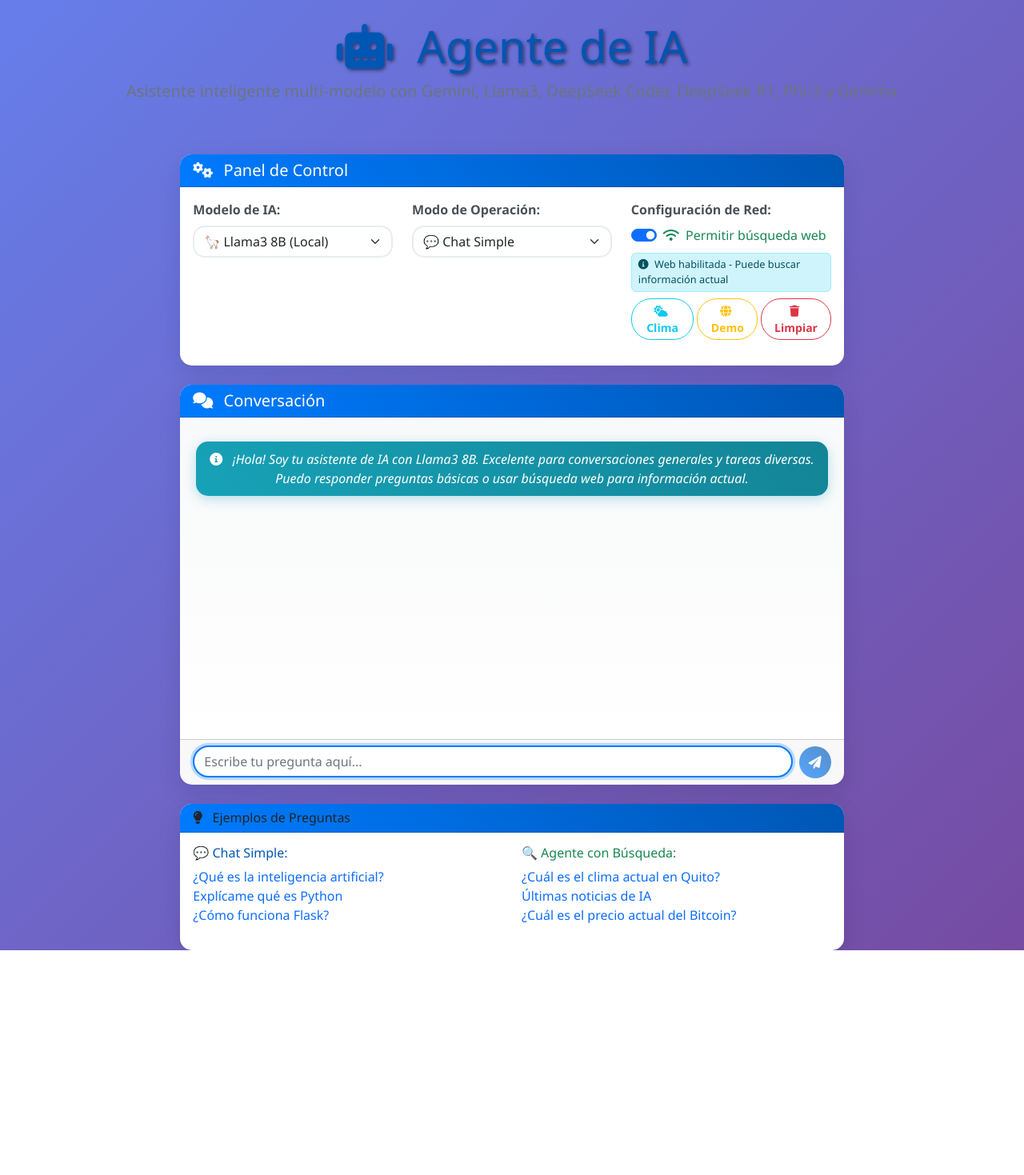
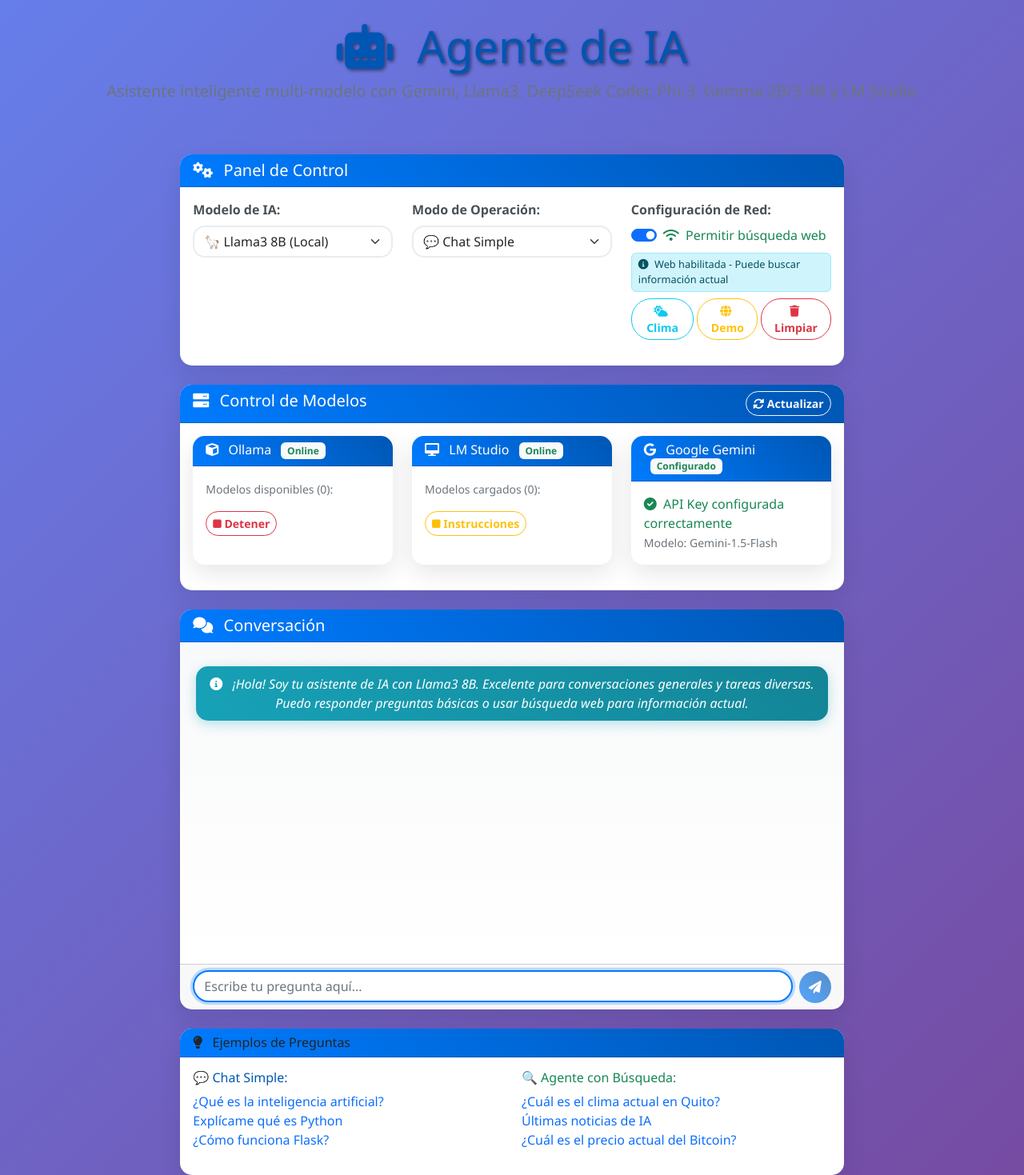
Before and after one commit to kevinarauz/proyecto-agente-ia, a Flask app: page / in a window 1280 px wide. Shown: the whole page at 80% size. Before the commit the page ends 1188 px from the top, so only its background shows below. Run offline with Flask 3, Linux system fonts and the light colour scheme; data that the repository does not hold is empty; some libraries are stand-ins or nearby versions.

Commit message:
Se agrega

```diff
--- a/app.py
+++ b/app.py
@@ -151,9 +151,9 @@
 ollama_models = [
     ('llama3', 'Llama3 8B'),
     ('deepseek-coder', 'DeepSeek Coder'),
-    ('deepseek-r1:8b', 'DeepSeek R1 8B'),
     ('phi3', 'Microsoft Phi-3'),
-    ('gemma:2b', 'Google Gemma 2B')
+    ('gemma:2b', 'Google Gemma 2B'),
+    ('gemma3:4b', 'Google Gemma3 4B')
 ]
 
 for model_key, model_name in ollama_models:
@@ -1592,6 +1592,130 @@
     except Exception as e:
         return jsonify({'error': f'Error en agente general: {str(e)}'}), 500
 
+@app.route('/api/models/status', methods=['GET'])
+def get_models_status():
+    """Obtener el estado actual de todos los modelos"""
+    try:
+        import requests
+
+        model_status = {
+            'ollama': {
+                'available': False,
+                'models': []
+            },
+            'lmstudio': {
+                'available': False,
+                'models': []
+            },
+            'gemini': {
+                'available': bool(Config.GOOGLE_API_KEY)
+            }
+        }
+
+        # Verificar Ollama
+        try:
+            response = requests.get(f"{Config.OLLAMA_BASE_URL}/api/tags", timeout=5)
+            if response.status_code == 200:
+                model_status['ollama']['available'] = True
+                ollama_models_data = response.json().get('models', [])
+                model_status['ollama']['models'] = [
+                    {
+                        'name': model['name'],
+                        'size': model.get('size', 'Unknown'),
+                        'modified': model.get('modified_at', 'Unknown')
+                    }
+                    for model in ollama_models_data
+                ]
+        except:
+            pass
+
+        # Verificar LM Studio
+        try:
+            response = requests.get(f"{Config.LMSTUDIO_BASE_URL}/v1/models", timeout=5)
+            if response.status_code == 200:
+                model_status['lmstudio']['available'] = True
+                lm_models_data = response.json().get('data', [])
+                model_status['lmstudio']['models'] = [
+                    {
+                        'id': model['id'],
+                        'object': model.get('object', 'model')
+                    }
+                    for model in lm_models_data
+                ]
+        except:
+            pass
+
+        return jsonify(model_status)
+
+    except Exception as e:
+        return jsonify({'error': f'Error al obtener estado de modelos: {str(e)}'}), 500
+
+@app.route('/api/models/ollama/<action>', methods=['POST'])
+def control_ollama(action):
+    """Controlar modelos de Ollama"""
+    try:
+        import subprocess
+
+        if action == 'start':
+            # Intentar iniciar Ollama serve en background
+            try:
+                subprocess.Popen(
+                    ['ollama', 'serve'],
+                    creationflags=subprocess.CREATE_NEW_CONSOLE if os.name == 'nt' else 0
+                )
+                return jsonify({'message': 'Ollama iniciado en background', 'status': 'started'})
+            except Exception as e:
+                return jsonify({'error': f'Error al iniciar Ollama: {str(e)}'}), 500
+
+        elif action == 'stop':
+            # En Windows, intentar terminar el proceso ollama
+            try:
+                if os.name == 'nt':
+                    subprocess.run(['taskkill', '/F', '/IM', 'ollama.exe'], check=False)
+                else:
+                    subprocess.run(['pkill', 'ollama'], check=False)
+                return jsonify({'message': 'Ollama detenido', 'status': 'stopped'})
+            except Exception as e:
+                return jsonify({'error': f'Error al detener Ollama: {str(e)}'}), 500
+
+        else:
+            return jsonify({'error': 'Acción no válida. Use start o stop'}), 400
+
+    except Exception as e:
+        return jsonify({'error': f'Error en control de Ollama: {str(e)}'}), 500
+
+@app.route('/api/models/lmstudio/<action>', methods=['POST'])
+def control_lmstudio(action):
+    """Controlar LM Studio"""
+    try:
+        if action == 'start':
+            # Mostrar mensaje de instrucciones para LM Studio
+            return jsonify({
+                'message': 'Para iniciar LM Studio, abra la aplicación manualmente desde el escritorio o menú inicio.',
+                'instructions': [
+                    '1. Abrir LM Studio desde el escritorio',
+                    '2. Cargar un modelo desde la pestaña "My Models"',
+                    '3. Asegurarse de que el servidor local esté en puerto 1234'
+                ],
+                'status': 'manual_start_required'
+            })
+
+        elif action == 'stop':
+            return jsonify({
+                'message': 'Para detener LM Studio, cierre la aplicación manualmente.',
+                'instructions': [
+                    '1. Hacer clic en el botón "Stop" en LM Studio',
+                    '2. Cerrar la aplicación LM Studio'
+                ],
+                'status': 'manual_stop_required'
+            })
+
+        else:
+            return jsonify({'error': 'Acción no válida. Use start o stop'}), 400
+
+    except Exception as e:
+        return jsonify({'error': f'Error en control de LM Studio: {str(e)}'}), 500
+
 if __name__ == '__main__':
     print("🤖 Iniciando aplicación de IA con Agentes...")
     print(f"🧠 Modelos disponibles: {', '.join(available_models)}")
--- a/static/js/script.js
+++ b/static/js/script.js
@@ -1262,3 +1262,263 @@
         setLoading(false);
     }
 }
+
+// ========================
+// CONTROL DE MODELOS
+// ========================
+
+async function refreshModelsStatus() {
+    const container = document.getElementById('modelsStatusContainer');
+    container.innerHTML = `
+        <div class="col-12 text-center">
+            <div class="spinner-border text-primary" role="status">
+                <span class="visually-hidden">Verificando estado de modelos...</span>
+            </div>
+            <p class="mt-2 text-muted">Actualizando estado de modelos...</p>
+        </div>
+    `;
+
+    try {
+        const response = await fetch('/api/models/status');
+        const data = await response.json();
+
+        if (response.ok) {
+            displayModelsStatus(data);
+        } else {
+            throw new Error(data.error || 'Error al obtener estado de modelos');
+        }
+    } catch (error) {
+        console.error('Error:', error);
+        container.innerHTML = `
+            <div class="col-12 text-center">
+                <div class="alert alert-danger" role="alert">
+                    <i class="fas fa-exclamation-triangle me-2"></i>
+                    Error al verificar estado de modelos: ${error.message}
+                </div>
+            </div>
+        `;
+    }
+}
+
+function displayModelsStatus(data) {
+    const container = document.getElementById('modelsStatusContainer');
+
+    let html = '';
+
+    // Ollama Status
+    html += `
+        <div class="col-md-4 mb-3">
+            <div class="card h-100">
+                <div class="card-header ${data.ollama.available ? 'bg-success' : 'bg-danger'} text-white">
+                    <h6 class="mb-0">
+                        <i class="fas fa-cube me-2"></i>
+                        Ollama
+                        <span class="badge ${data.ollama.available ? 'bg-light text-success' : 'bg-light text-danger'} ms-2">
+                            ${data.ollama.available ? 'Online' : 'Offline'}
+                        </span>
+                    </h6>
+                </div>
+                <div class="card-body p-3">
+                    ${data.ollama.available ? `
+                        <div class="mb-2">
+                            <small class="text-muted">Modelos disponibles (${data.ollama.models.length}):</small>
+                        </div>
+                        <div class="models-list" style="max-height: 120px; overflow-y: auto;">
+                            ${data.ollama.models.map(model => `
+                                <div class="d-flex justify-content-between align-items-center py-1 border-bottom">
+                                    <small class="text-truncate" title="${model.name}">
+                                        <i class="fas fa-robot me-1 text-primary"></i>
+                                        ${model.name}
+                                    </small>
+                                    <small class="text-muted">${formatSize(model.size)}</small>
+                                </div>
+                            `).join('')}
+                        </div>
+                        <div class="d-flex gap-1 mt-2">
+                            <button class="btn btn-outline-danger btn-sm" onclick="controlOllama('stop')">
+                                <i class="fas fa-stop"></i> Detener
+                            </button>
+                        </div>
+                    ` : `
+                        <p class="text-muted mb-2">Ollama no está ejecutándose</p>
+                        <button class="btn btn-outline-success btn-sm" onclick="controlOllama('start')">
+                            <i class="fas fa-play"></i> Iniciar
+                        </button>
+                    `}
+                </div>
+            </div>
+        </div>
+    `;
+
+    // LM Studio Status
+    html += `
+        <div class="col-md-4 mb-3">
+            <div class="card h-100">
+                <div class="card-header ${data.lmstudio.available ? 'bg-success' : 'bg-warning'} text-white">
+                    <h6 class="mb-0">
+                        <i class="fas fa-desktop me-2"></i>
+                        LM Studio
+                        <span class="badge ${data.lmstudio.available ? 'bg-light text-success' : 'bg-light text-warning'} ms-2">
+                            ${data.lmstudio.available ? 'Online' : 'Offline'}
+                        </span>
+                    </h6>
+                </div>
+                <div class="card-body p-3">
+                    ${data.lmstudio.available ? `
+                        <div class="mb-2">
+                            <small class="text-muted">Modelos cargados (${data.lmstudio.models.length}):</small>
+                        </div>
+                        <div class="models-list" style="max-height: 120px; overflow-y: auto;">
+                            ${data.lmstudio.models.map(model => `
+                                <div class="py-1 border-bottom">
+                                    <small class="text-truncate d-block" title="${model.id}">
+                                        <i class="fas fa-robot me-1 text-success"></i>
+                                        ${model.id}
+                                    </small>
+                                </div>
+                            `).join('')}
+                        </div>
+                        <div class="mt-2">
+                            <button class="btn btn-outline-warning btn-sm" onclick="controlLMStudio('stop')">
+                                <i class="fas fa-stop"></i> Instrucciones
+                            </button>
+                        </div>
+                    ` : `
+                        <p class="text-muted mb-2">LM Studio no está ejecutándose</p>
+                        <button class="btn btn-outline-success btn-sm" onclick="controlLMStudio('start')">
+                            <i class="fas fa-play"></i> Instrucciones
+                        </button>
+                    `}
+                </div>
+            </div>
+        </div>
+    `;
+
+    // Google Gemini Status
+    html += `
+        <div class="col-md-4 mb-3">
+            <div class="card h-100">
+                <div class="card-header ${data.gemini.available ? 'bg-success' : 'bg-secondary'} text-white">
+                    <h6 class="mb-0">
+                        <i class="fab fa-google me-2"></i>
+                        Google Gemini
+                        <span class="badge ${data.gemini.available ? 'bg-light text-success' : 'bg-light text-secondary'} ms-2">
+                            ${data.gemini.available ? 'Configurado' : 'No configurado'}
+                        </span>
+                    </h6>
+                </div>
+                <div class="card-body p-3">
+                    ${data.gemini.available ? `
+                        <p class="text-success mb-0">
+                            <i class="fas fa-check-circle me-1"></i>
+                            API Key configurada correctamente
+                        </p>
+                        <small class="text-muted">Modelo: Gemini-1.5-Flash</small>
+                    ` : `
+                        <p class="text-muted mb-2">API Key no configurada</p>
+                        <small class="text-muted">Añadir GOOGLE_API_KEY al archivo .env</small>
+                    `}
+                </div>
+            </div>
+        </div>
+    `;
+
+    container.innerHTML = html;
+}
+
+function formatSize(size) {
+    if (typeof size === 'number') {
+        const units = ['B', 'KB', 'MB', 'GB', 'TB'];
+        let i = 0;
+        while (size >= 1024 && i < units.length - 1) {
+            size /= 1024;
+            i++;
+        }
+        return `${size.toFixed(1)} ${units[i]}`;
+    }
+    return size || 'N/A';
+}
+
+async function controlOllama(action) {
+    try {
+        const response = await fetch(`/api/models/ollama/${action}`, {
+            method: 'POST',
+            headers: {
+                'Content-Type': 'application/json'
+            }
+        });
+
+        const data = await response.json();
+
+        if (response.ok) {
+            Swal.fire({
+                icon: 'success',
+                title: 'Ollama',
+                text: data.message,
+                confirmButtonColor: '#007bff'
+            });
+
+            // Actualizar estado después de 2 segundos
+            setTimeout(refreshModelsStatus, 2000);
+        } else {
+            throw new Error(data.error || 'Error al controlar Ollama');
+        }
+    } catch (error) {
+        console.error('Error:', error);
+        Swal.fire({
+            icon: 'error',
+            title: 'Error',
+            text: error.message,
+            confirmButtonColor: '#007bff'
+        });
+    }
+}
+
+async function controlLMStudio(action) {
+    try {
+        const response = await fetch(`/api/models/lmstudio/${action}`, {
+            method: 'POST',
+            headers: {
+                'Content-Type': 'application/json'
+            }
+        });
+
+        const data = await response.json();
+
+        if (response.ok) {
+            Swal.fire({
+                icon: 'info',
+                title: 'LM Studio',
+                html: `
+                    <p>${data.message}</p>
+                    <div class="text-start mt-3">
+                        <strong>Instrucciones:</strong>
+                        <ol class="mt-2">
+                            ${data.instructions.map(instruction => `<li>${instruction}</li>`).join('')}
+                        </ol>
+                    </div>
+                `,
+                confirmButtonColor: '#007bff'
+            });
+
+            // Actualizar estado después de unos segundos
+            setTimeout(refreshModelsStatus, 3000);
+        } else {
+            throw new Error(data.error || 'Error al controlar LM Studio');
+        }
+    } catch (error) {
+        console.error('Error:', error);
+        Swal.fire({
+            icon: 'error',
+            title: 'Error',
+            text: error.message,
+            confirmButtonColor: '#007bff'
+        });
+    }
+}
+
+// Cargar estado de modelos al inicializar la página
+document.addEventListener('DOMContentLoaded', function() {
+    // Cargar estado inicial después de un breve delay
+    setTimeout(refreshModelsStatus, 1000);
+});
--- a/templates/index.html
+++ b/templates/index.html
@@ -17,7 +17,7 @@
                 <i class="fas fa-robot me-3"></i>
                 Agente de IA
             </h1>
-            <p class="lead text-muted">Asistente inteligente multi-modelo con Gemini, Llama3, DeepSeek Coder, DeepSeek R1, Phi-3 y Gemma</p>
+            <p class="lead text-muted">Asistente inteligente multi-modelo con Gemini, Llama3, DeepSeek Coder, Phi-3, Gemma 2B/3 4B y LM Studio</p>
         </header>
 
         <div class="row justify-content-center">
@@ -43,12 +43,16 @@
                                             🦙 Llama3 8B (Local)
                                         {% elif modelo == 'deepseek-coder' %}
                                             💻 DeepSeek Coder (Local)
-                                        {% elif modelo == 'deepseek-r1:8b' %}
-                                            🧮 DeepSeek R1 8B (Local)
                                         {% elif modelo == 'phi3' %}
                                             🔬 Microsoft Phi-3 (Local)
                                         {% elif modelo == 'gemma:2b' %}
                                             💎 Google Gemma 2B (Local)
+                                        {% elif modelo == 'gemma3:4b' %}
+                                            � Google Gemma3 4B (Local)
+                                        {% elif modelo == 'lmstudio-gemma' %}
+                                            � LM Studio - Gemma 3-12B
+                                        {% elif modelo == 'lmstudio-mistral' %}
+                                            🟢 LM Studio - Mistral 7B
                                         {% else %}
                                             🤖 {{ modelo|title }}
                                         {% endif %}
@@ -90,6 +94,30 @@
                                         </button>
                                     </div>
                                 </div>
+                            </div>
+                        </div>
+                    </div>
+                </div>
+
+                <!-- Panel de Control de Modelos -->
+                <div class="card mb-4" data-aos="fade-up" data-aos-delay="100">
+                    <div class="card-header bg-success text-white">
+                        <h5 class="mb-0">
+                            <i class="fas fa-server me-2"></i>
+                            Control de Modelos
+                            <button class="btn btn-outline-light btn-sm float-end" onclick="refreshModelsStatus()">
+                                <i class="fas fa-sync-alt"></i> Actualizar
+                            </button>
+                        </h5>
+                    </div>
+                    <div class="card-body">
+                        <div class="row" id="modelsStatusContainer">
+                            <!-- El contenido se carga dinámicamente -->
+                            <div class="col-12 text-center">
+                                <div class="spinner-border text-primary" role="status">
+                                    <span class="visually-hidden">Cargando estado de modelos...</span>
+                                </div>
+                                <p class="mt-2 text-muted">Verificando estado de modelos...</p>
                             </div>
                         </div>
                     </div>
```
Also changed, not shown: GUIA_LMSTUDIO.md (added), SOLUCION_IMPORTACIONES.md (added), lmstudio.py (added), test_lmstudio.py (added).
